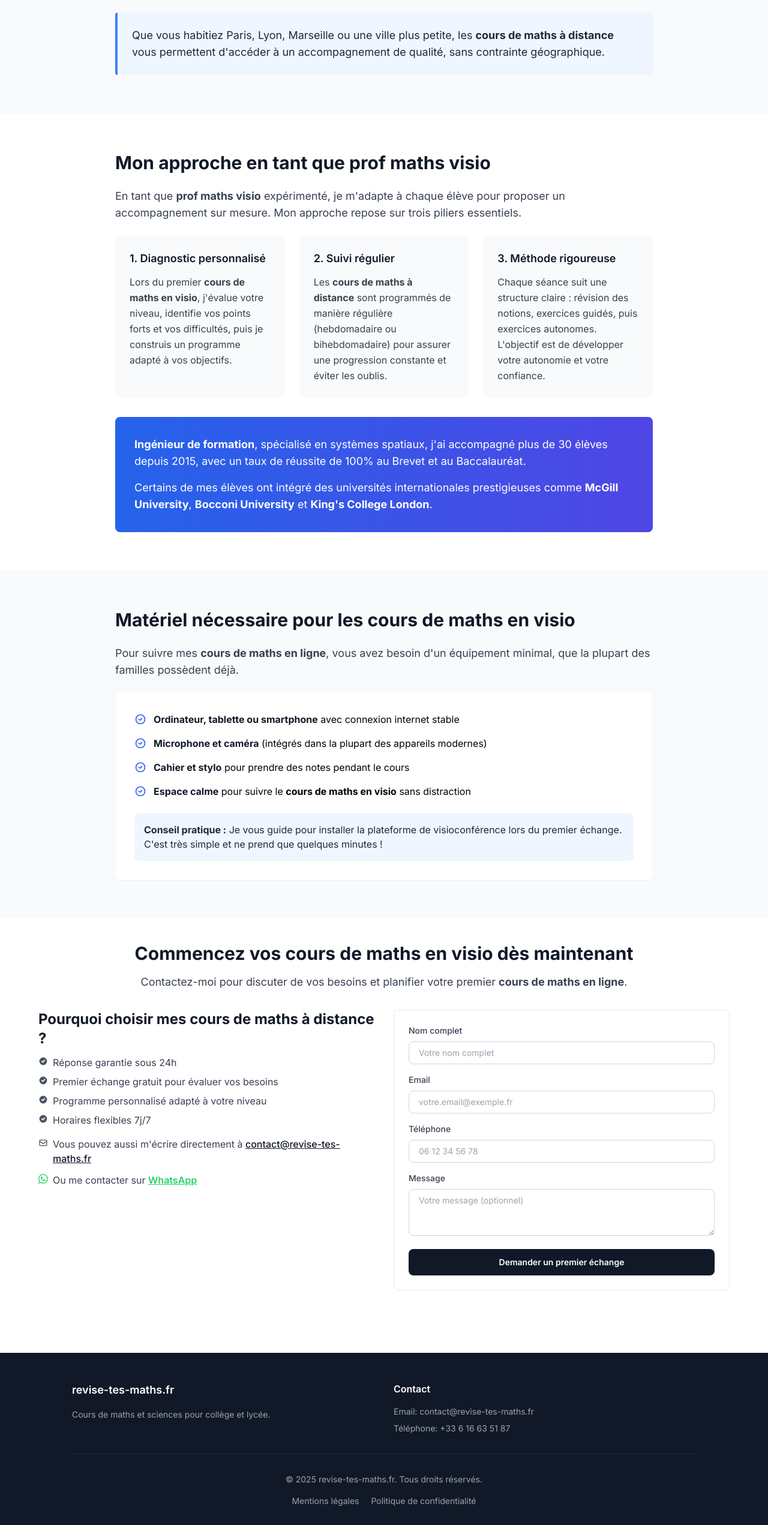
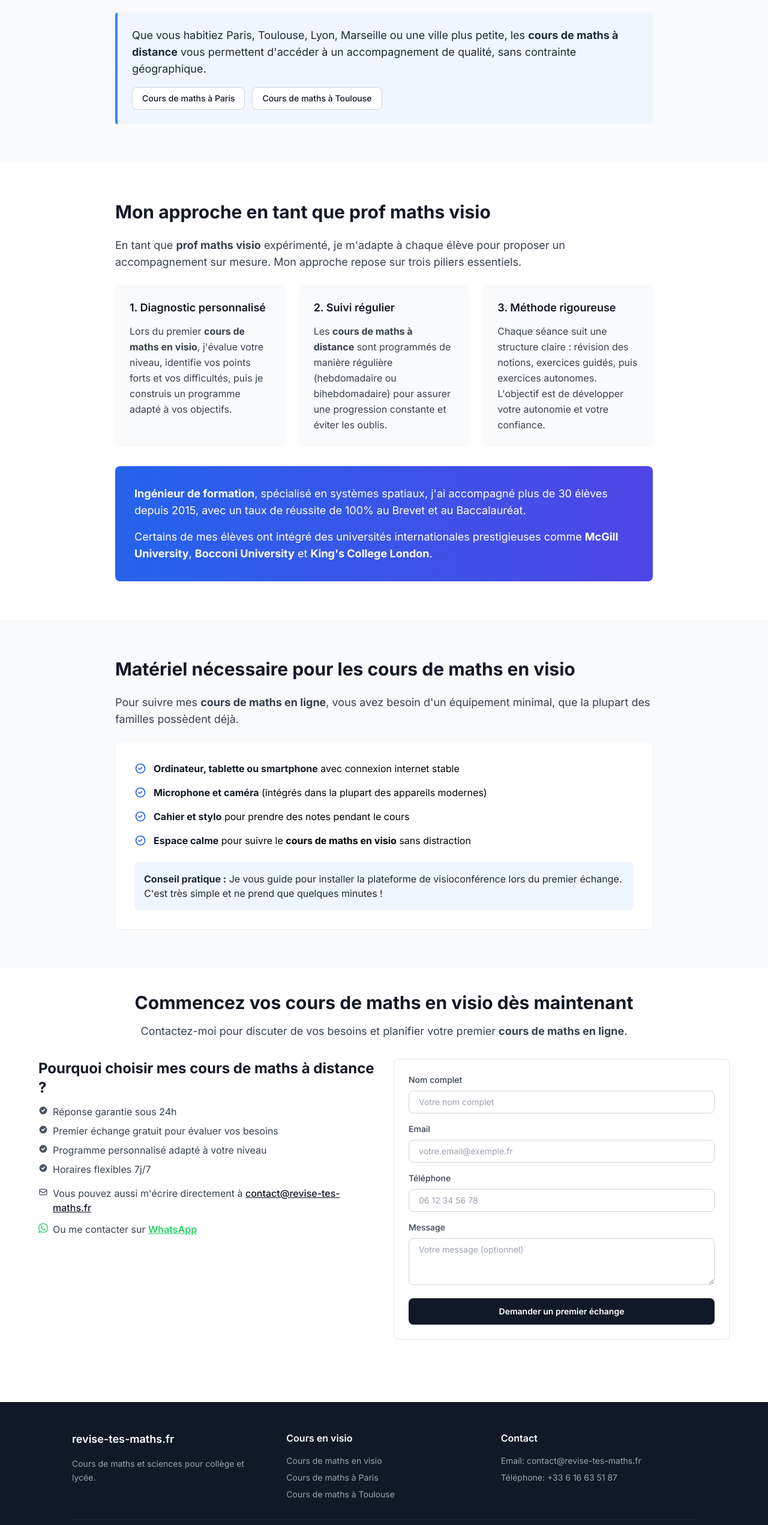
Before and after one commit to masoddr/revise_tes_maths_astro, an Astro site: page /cours-maths-visio in a window 1280 px wide. Shown: the part 2351-4893 px from the top of the page at 60% size. Built offline with nearby package versions, Linux system fonts and the light colour scheme; Astro itself is replaced by a stand-in of ours; no server answers.

Commit message:
Update landing pages for Paris and Toulouse to indicate they are created and optimized. Enhance footer to include links to these new pages and update the 'Cours de maths en visio' page with additional links for improved navigation. Mark landing page creation task as complete in the project plan.

```diff
--- a/src/components/Footer.astro
+++ b/src/components/Footer.astro
@@ -5,12 +5,21 @@
 <footer class="bg-gray-900 text-gray-300 py-12 mt-16">
   <div class="container mx-auto px-4">
     <div class="max-w-[1040px] mx-auto">
-      <div class="grid grid-cols-1 md:grid-cols-2 gap-8 mb-8">
+      <div class="grid grid-cols-1 md:grid-cols-3 gap-8 mb-8">
         <div>
           <h3 class="text-white text-lg font-semibold mb-4">revise-tes-maths.fr</h3>
           <p class="text-sm text-gray-400 leading-relaxed">
             Cours de maths et sciences pour collège et lycée.
           </p>
+        </div>
+
+        <div>
+          <h4 class="text-white font-semibold mb-4">Cours en visio</h4>
+          <ul class="space-y-2 text-sm text-gray-400">
+            <li><a href="/cours-maths-visio" class="text-gray-400 hover:text-white transition-colors">Cours de maths en visio</a></li>
+            <li><a href="/cours-maths-paris" class="text-gray-400 hover:text-white transition-colors">Cours de maths à Paris</a></li>
+            <li><a href="/cours-maths-toulouse" class="text-gray-400 hover:text-white transition-colors">Cours de maths à Toulouse</a></li>
+          </ul>
         </div>
 
         <div>
--- a/src/pages/cours-maths-visio.astro
+++ b/src/pages/cours-maths-visio.astro
@@ -199,9 +199,17 @@
         </div>
 
         <div class="bg-blue-50 border-l-4 border-blue-500 p-6 rounded">
-          <p class="text-gray-800 text-base md:text-lg leading-relaxed">
-            Que vous habitiez Paris, Lyon, Marseille ou une ville plus petite, les <strong>cours de maths à distance</strong> vous permettent d'accéder à un accompagnement de qualité, sans contrainte géographique.
+          <p class="text-gray-800 text-base md:text-lg leading-relaxed mb-4">
+            Que vous habitiez Paris, Toulouse, Lyon, Marseille ou une ville plus petite, les <strong>cours de maths à distance</strong> vous permettent d'accéder à un accompagnement de qualité, sans contrainte géographique.
           </p>
+          <div class="flex flex-wrap gap-3 mt-4">
+            <a href="/cours-maths-paris" class="inline-flex items-center px-4 py-2 bg-white text-gray-900 rounded-lg hover:bg-gray-100 transition-colors text-sm font-medium border border-gray-300">
+              Cours de maths à Paris
+            </a>
+            <a href="/cours-maths-toulouse" class="inline-flex items-center px-4 py-2 bg-white text-gray-900 rounded-lg hover:bg-gray-100 transition-colors text-sm font-medium border border-gray-300">
+              Cours de maths à Toulouse
+            </a>
+          </div>
         </div>
       </div>
     </div>
```
Also changed, not shown: GOOGLE_ADS_STRATEGY.md (+6 -6 lines).
